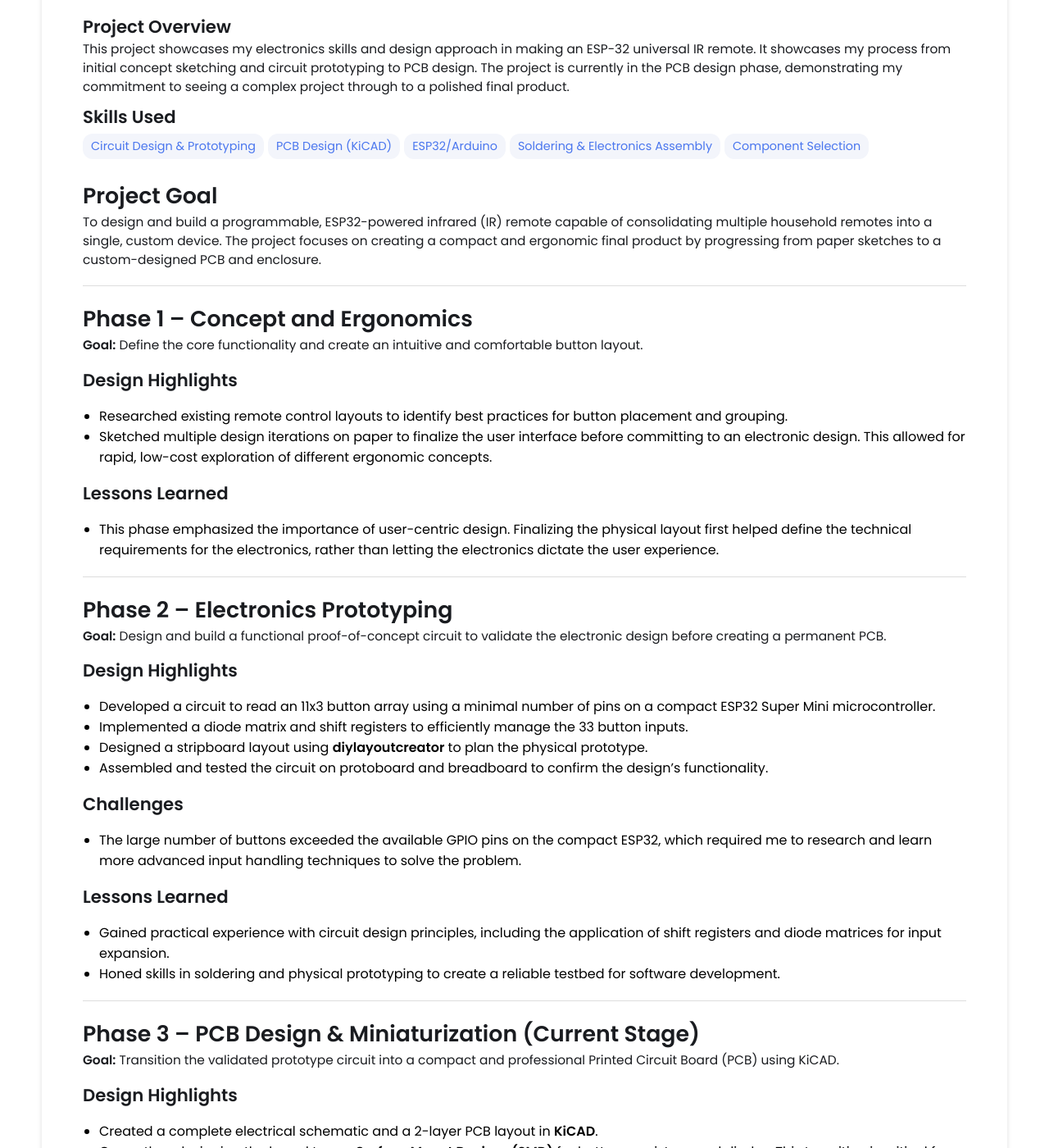
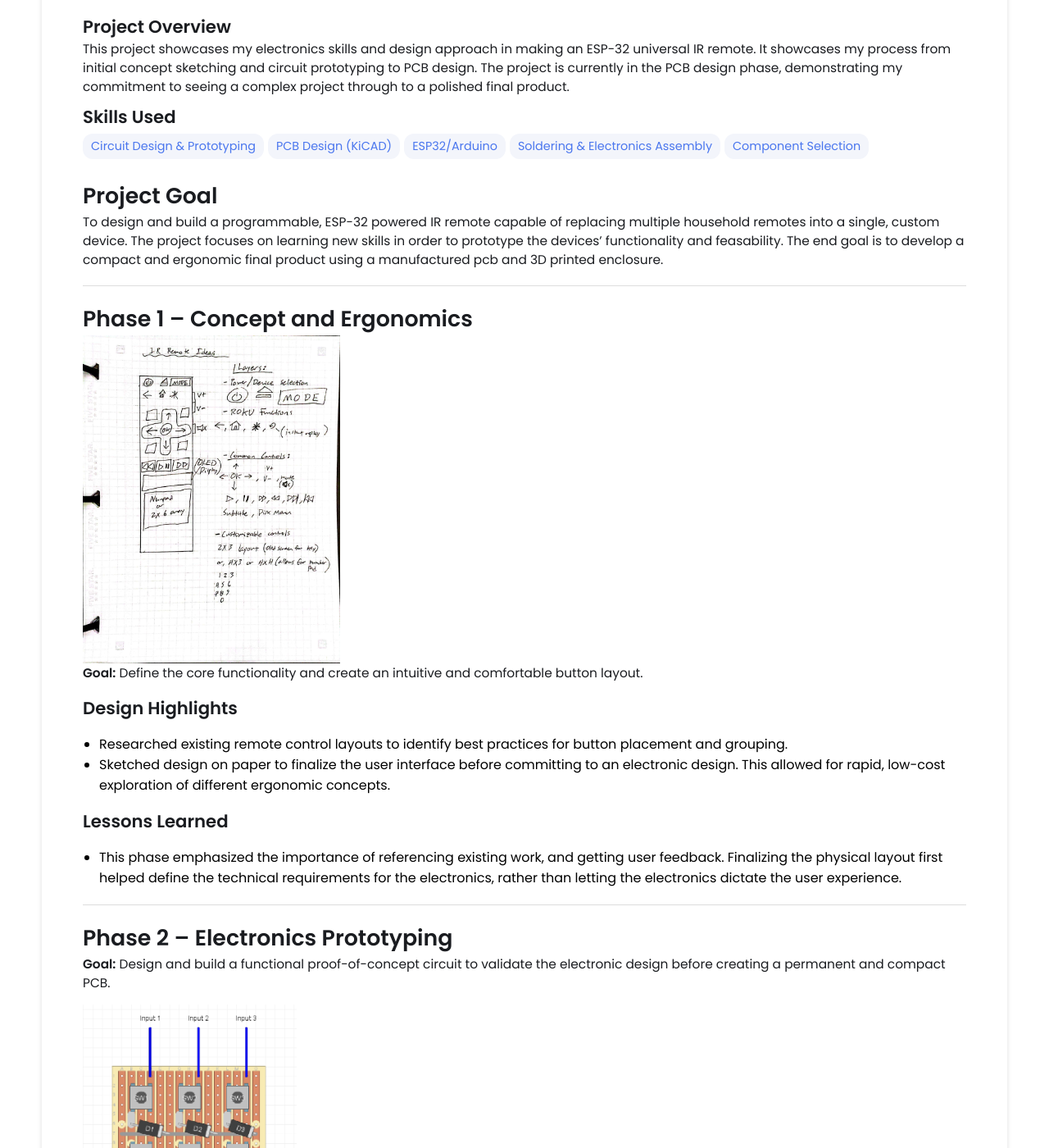
Before and after one commit to burtonrasmussen/burtonrasmussen.github.io, a Jekyll site: the page built from _projects/Arduino IR Remote/index.md, in a window 1280 px wide and 1400 px high, scrolled down 540 px. Shown: the whole window at 82% size. Built offline with Jekyll 4.4.1, drawn with Linux system fonts in a browser that asks for light colours; some of the changed text lies outside the part shown.

Commit message:
update ir remote project

```diff
--- a/_projects/Arduino IR Remote/index.md
+++ b/_projects/Arduino IR Remote/index.md
@@ -9,67 +9,75 @@
 - ESP32/Arduino
 - Soldering & Electronics Assembly
 - Component Selection
-main-image: /20240720_063313-cropped.jpg
+main-image: kicad_big_pcb.png
 ---
 
 # Project Goal
 
-To design and build a programmable, ESP32-powered infrared (IR) remote capable of consolidating multiple household remotes into a single, custom device. The project focuses on creating a compact and ergonomic final product by progressing from paper sketches to a custom-designed PCB and enclosure.
+To design and build a programmable, ESP-32 powered IR remote capable of replacing multiple household remotes into a single, custom device. The project focuses on learning new skills in order to prototype the devices' functionality and feasability. The end goal is to develop a compact and ergonomic final product using a manufactured pcb and 3D printed enclosure.
 
 ---
 
 # Phase 1 – Concept and Ergonomics
+{% include image-gallery.html images="button_layout_brainstorm.jpg" height="400" %}
 
 **Goal:** Define the core functionality and create an intuitive and comfortable button layout.
 
 ## Design Highlights
 - Researched existing remote control layouts to identify best practices for button placement and grouping.
-- Sketched multiple design iterations on paper to finalize the user interface before committing to an electronic design. This allowed for rapid, low-cost exploration of different ergonomic concepts.
+- Sketched design on paper to finalize the user interface before committing to an electronic design. This allowed for rapid, low-cost exploration of different ergonomic concepts.
 
 ## Lessons Learned
-- This phase emphasized the importance of user-centric design. Finalizing the physical layout first helped define the technical requirements for the electronics, rather than letting the electronics dictate the user experience.
+- This phase emphasized the importance of referencing existing work, and getting user feedback. Finalizing the physical layout first helped define the technical requirements for the electronics, rather than letting the electronics dictate the user experience.
 
 ---
 
 # Phase 2 – Electronics Prototyping
 
-**Goal:** Design and build a functional proof-of-concept circuit to validate the electronic design before creating a permanent PCB.
+**Goal:** Design and build a functional proof-of-concept circuit to validate the electronic design before creating a permanent and compact PCB.
+{% include image-gallery.html images="diylayoutcreator_schematic.png" height="400" %}
+{% include image-gallery.html images="prototype_circuit.jpg" height="400" %}
 
 ## Design Highlights
-- Developed a circuit to read an 11x3 button array using a minimal number of pins on a compact ESP32 Super Mini microcontroller.
+- Developed a circuit to read a 9x3 button array using a minimal number of pins on the ESP-32 microcontroller.
 - Implemented a diode matrix and shift registers to efficiently manage the 33 button inputs.
 - Designed a stripboard layout using **diylayoutcreator** to plan the physical prototype.
 - Assembled and tested the circuit on protoboard and breadboard to confirm the design's functionality.
+- Wrote Arduino code to test the OLED display and reading and sending IR signals.
 
 ## Challenges
-- The large number of buttons exceeded the available GPIO pins on the compact ESP32, which required me to research and learn more advanced input handling techniques to solve the problem.
+- The large number of buttons exceeded the available GPIO pins on the ESP32, which required me to research and learn more advanced input handling techniques to solve the problem.
+- The IR emmitting LED required amplification in order for other devices to pick up it's signal from larger distances.
+-
+
 
 ## Lessons Learned
 - Gained practical experience with circuit design principles, including the application of shift registers and diode matrices for input expansion.
-- Honed skills in soldering and physical prototyping to create a reliable testbed for software development.
+- Honed skills in soldering and physical prototyping
 
 ---
 
 # Phase 3 – PCB Design & Miniaturization (Current Stage)
+{% include image-gallery.html images="kicad_schematic.png" height="400" %}
+{% include image-gallery.html images="kicad_big_pcb.png" height="400" %}
+{% include image-gallery.html images="kicad_pcbdesigner.png" height="400" %}
+
 
 **Goal:** Transition the validated prototype circuit into a compact and professional Printed Circuit Board (PCB) using KiCAD.
 
 ## Design Highlights
 - Created a complete electrical schematic and a 2-layer PCB layout in **KiCAD**.
-- Currently redesigning the board to use **Surface Mount Devices (SMD)** for buttons, resistors, and diodes. This transition is critical for achieving the miniaturization required for a handheld device.
 
 ## Challenges
-- The initial PCB layout using through-hole components was too large for an ergonomic remote. This created the need to learn SMD-based design, which introduces new constraints for component selection and routing.
+- The initial PCB layout using through-hole components was too large for an ergonomic remote. This created the need to learn SMD-based design, which is what the current stage of this project is.
 
 ## Lessons Learned
-- This stage is providing valuable experience in Design for Manufacture (DFM) and the trade-offs between different component packages (Through-Hole vs. Surface Mount) in terms of space, cost, and assembly.
+- This stage is providing valuable experience in Design for Manufacture (DFM) and the trade-offs between different component packages (Through-Hole vs. Surface Mount) in terms of space, cost, and ease of assembly.
 
 ---
 
 # Future Direction
 
-The next steps will focus on finalizing the hardware and moving into enclosure design:
-
 - **Finalize PCB Design:** Complete the SMD-based PCB layout and send it for fabrication.
-- **Firmware Development:** Write the Arduino code to manage button scanning, IR code learning, and transmission.
+- **Firmware Development:** Write the Arduino code to manage button scanning, IR code learning, and transmission, utilizing the OLED display to provide useful information to the user.
 - **Enclosure Design:** Once the final PCB dimensions are confirmed, I will design and 3D print a custom, ergonomic enclosure to house the electronics.
```
Also changed, not shown: _projects/Arduino IR Remote/button_layout_brainstorm.jpg (added), _projects/Arduino IR Remote/diylayoutcreator_schematic.png (added), _projects/Arduino IR Remote/kicad_big_pcb.png (added), _projects/Arduino IR Remote/kicad_pcbdesigner.png (added), _projects/Arduino IR Remote/kicad_schematic.png (added), 1 other file.
